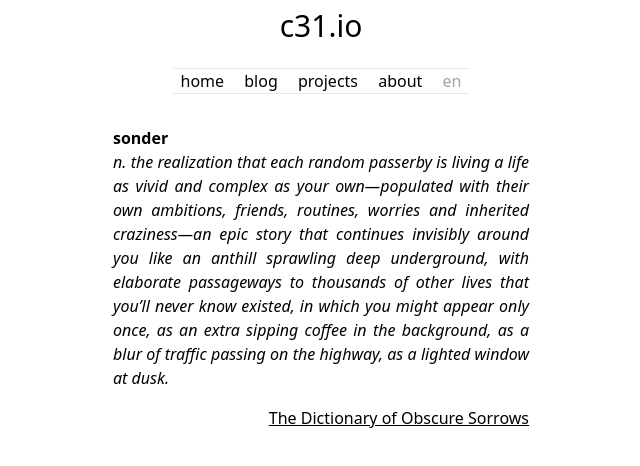
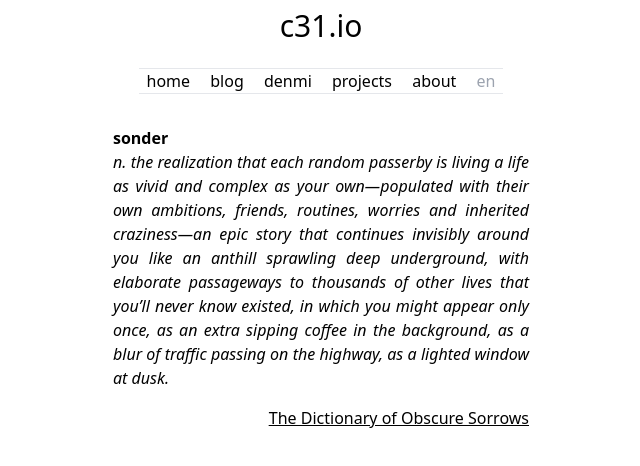
Before and after one commit to c31io/c31.io, a SvelteKit app: page / in a window 1280 px wide. Shown: the top 466 px of the page, without its empty margins (319-959 px from the left). Built offline with nearby package versions, Linux system fonts and the light colour scheme.

Commit message:
router: add denmi

```diff
--- a/src/routes/+layout.svelte
+++ b/src/routes/+layout.svelte
@@ -9,6 +9,7 @@
   <div class="[&>*]:px-2 border-y">
     <a href="/">{$t('common.home')}</a>
     <a href="/blog">{$t('common.blog')}</a>
+    <a href="https://denmi.c31.io/">denmi</a>
     <a href="/projects">{$t('common.projects')}</a>
     <a href="/about">{$t('common.about')}</a>
     <button class="text-gray-400"
```
